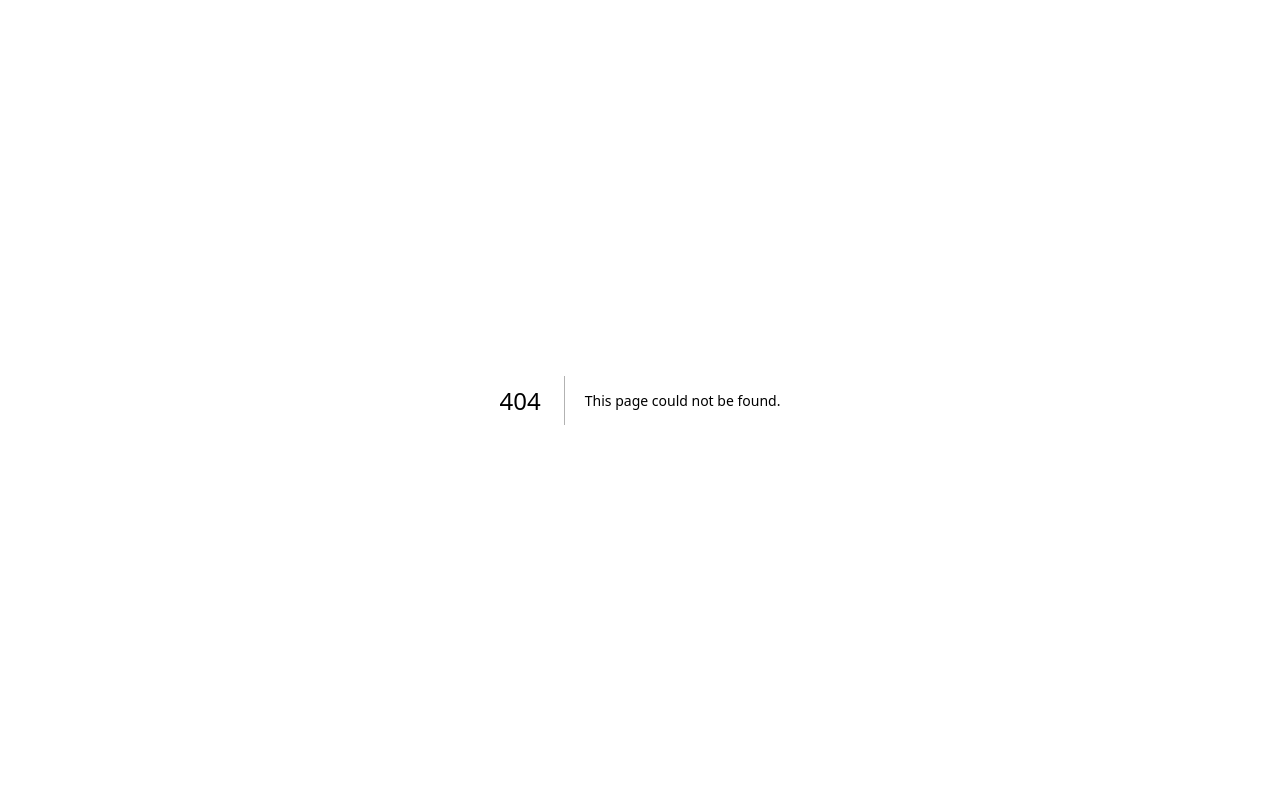
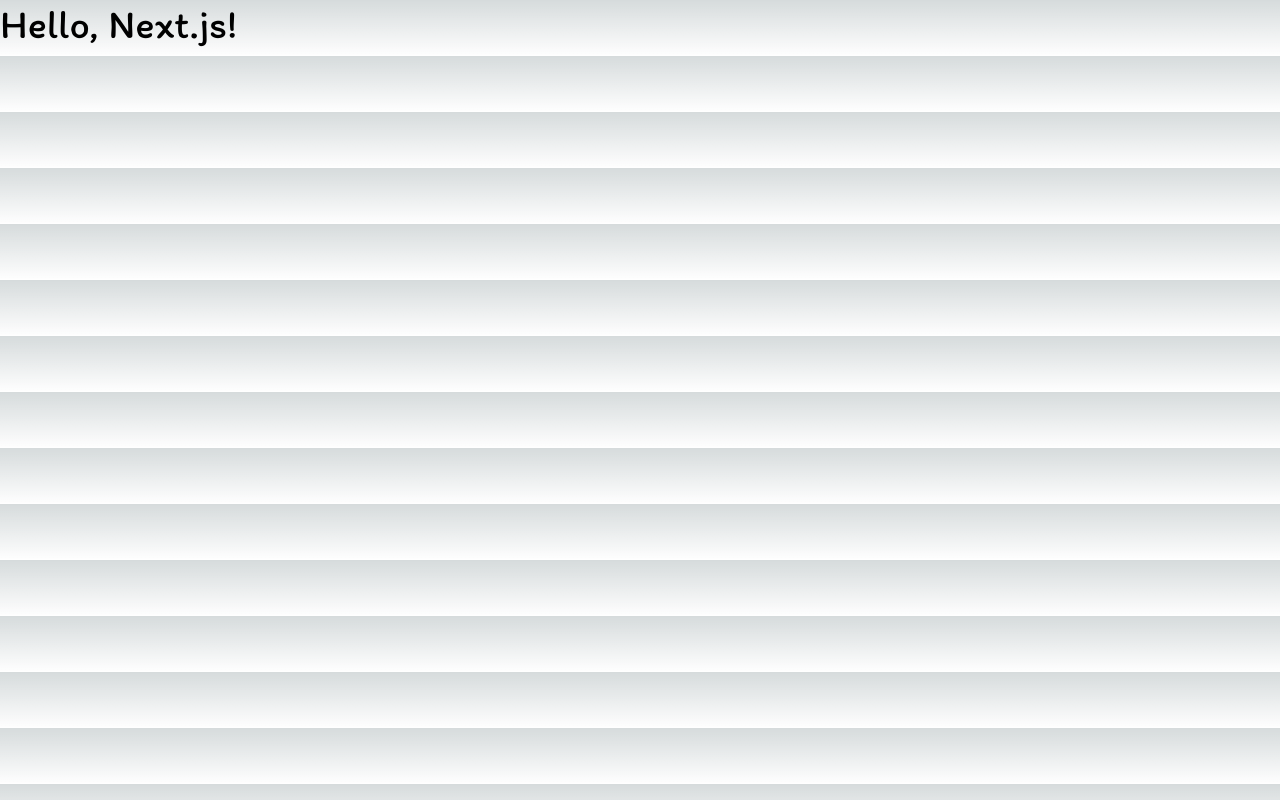
Before and after one commit to SathitChitbamrung01/Frontend, a Next.js app: page /dashboard in a window 1280 px wide. Before the commit this address had no page. Built offline with nearby package versions, Linux system fonts and the light colour scheme.

Commit message:
14062566(10.45)

```diff
--- /dev/null
+++ b/pages/dashboard/index.js
@@ -0,0 +1,3 @@
+export default function Page() {
+    return <h1>Hello, Next.js!</h1>
+  }
```
